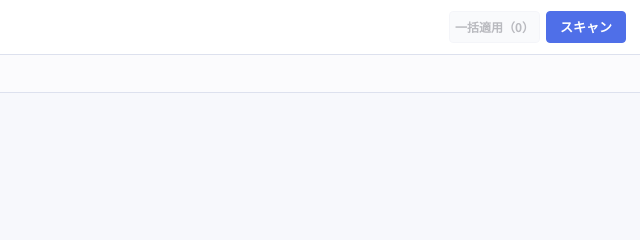
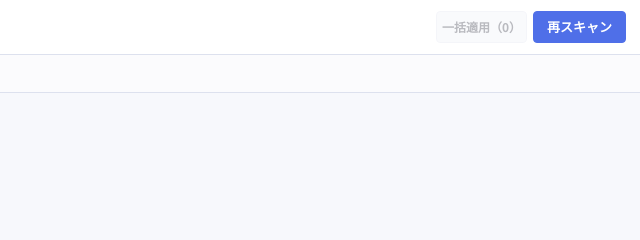
Before and after one commit to yskm-dev/figma-layer-style-checker, a website: page ui.html in a window 1280 px wide. Shown: the top 240 px of the page, 640-1280 px from the left. Drawn offline with Linux system fonts and the light colour scheme.

Commit message:
feat: スキャンボタンのラベルを「再スキャン」に変更
ui.htmlのスキャンボタンのテキストを「スキャン」から「再スキャン」に変更しました。

```diff
--- a/ui.html
+++ b/ui.html
@@ -820,7 +820,7 @@
       <span class="app-title">LSChecker</span>
       <div class="btn-group">
         <button class="btn btn-soft" id="btn-apply-all" disabled>一括適用（0）</button>
-        <button class="btn btn-primary" id="btn-scan">スキャン</button>
+        <button class="btn btn-primary" id="btn-scan">再スキャン</button>
       </div>
     </div>
   </header>
```
